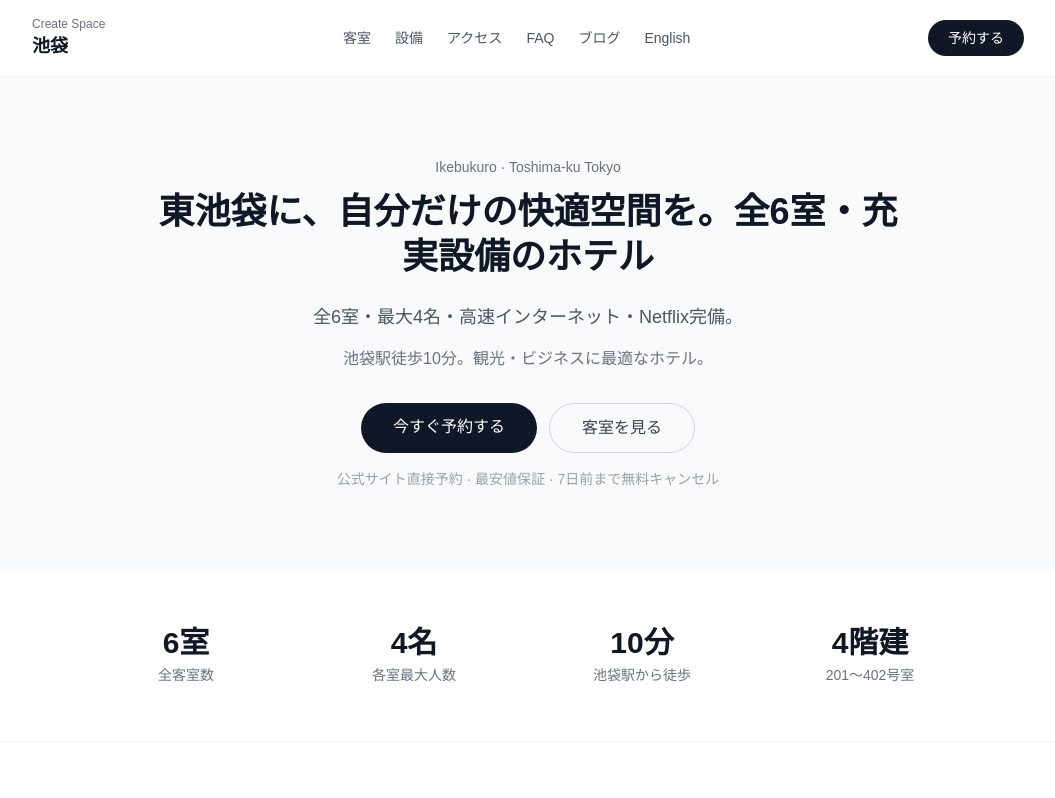
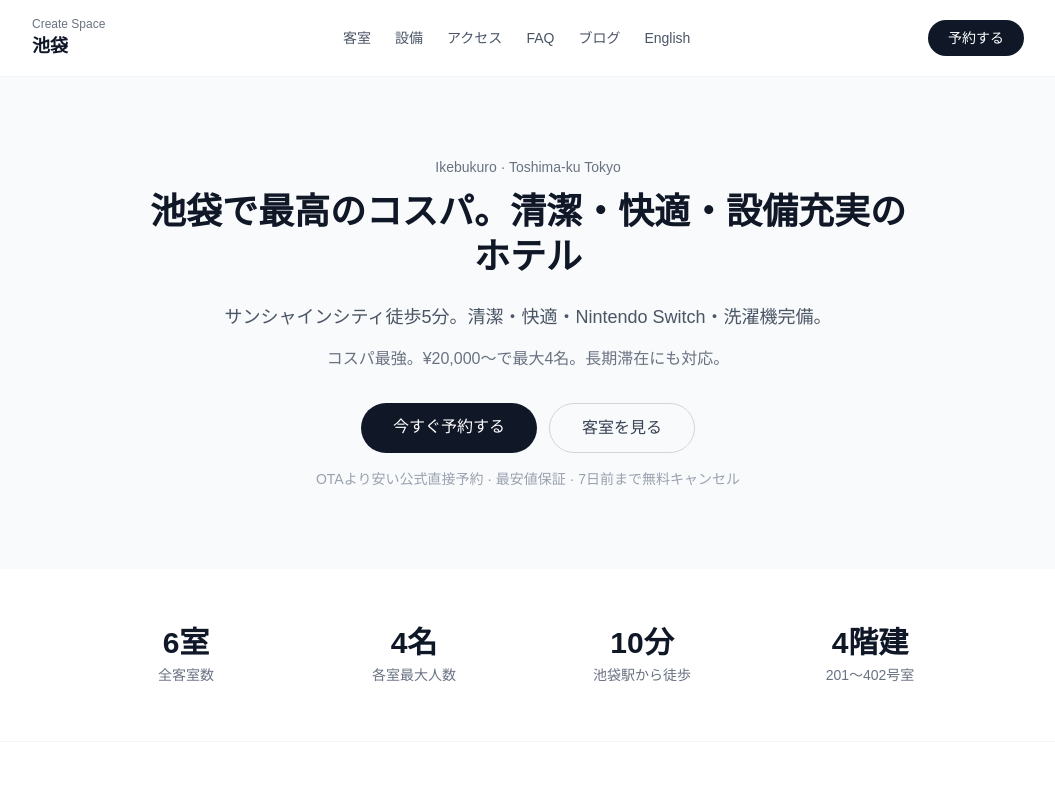
Before and after one commit to billionairesurfclub-boop/create-space-ikebukuro, a Next.js app: page / in a window 1280 px wide. Shown: the top 798 px of the page, without its empty margins (112-1167 px from the left). Built offline with nearby package versions, Linux system fonts and the light colour scheme.

Commit message:
Optimize HP based on reviews: persona, CTA, SEO keywords, pricing transparency

```diff
--- a/app/layout.tsx
+++ b/app/layout.tsx
@@ -12,11 +12,11 @@ export const metadata: Metadata = {
   verification: {
     google: "NBCzX_w_wF2RdfjdOVZcRXM0ZB57hSsgI35-j8f5dW8",
   },
-  title: "クリエイトスペース池袋 | 池袋 全6室・高速インターネット完備のホテル",
+  title: "クリエイトスペース東池袋 | 池袋 コスパ最強 清潔・快適ホテル",
   description:
-    "池袋駅徒歩10分。全6室・最大4名・高速インターネット・Netflix完備。ファミリー・グループ旅行・ビジネスに最適。公式サイト直接予約で最安値保証。",
+    "サンシャインシティ徒歩5分。清潔・快適・Nintendo Switch・洗濯機完備。¥20,000〜で最大4名。長期滞在にも対応。池袋で最高のコスパ。直接予約で最安値保証。",
   keywords:
-    "クリエイトスペース池袋, 池袋 ホテル, 豊島区 ホテル, 池袋 ファミリーホテル, 池袋 グループ旅行, Netflix ホテル 池袋",
+    "クリエイトスペース池袋, 池袋 ホテル, 池袋 コスパ, 池袋 安い ホテル, 東池袋 宿泊, Ikebukuro hotel, Ikebukuro budget hotel, 池袋 ファミリー, サンシャインシティ 近い ホテル, Nintendo Switch ホテル, 洗濯機付き ホテル 池袋, 池袋 長期滞在, Tokyo affordable hotel",
   openGraph: {
     title: "クリエイトスペース池袋 | 池袋 全6室・高速インターネット完備のホテル",
     description:
--- a/app/page.tsx
+++ b/app/page.tsx
@@ -32,13 +32,13 @@ export default function Home() {
           <div className="max-w-3xl mx-auto text-center">
             <p className="text-sm text-gray-500 mb-3">Ikebukuro · Toshima-ku Tokyo</p>
             <h2 className="text-3xl md:text-4xl font-bold text-gray-900 leading-tight mb-6">{hotel.catchcopy.ja}</h2>
-            <p className="text-gray-600 text-lg mb-4">全6室・最大4名・高速インターネット・Netflix完備。</p>
-            <p className="text-gray-500 text-base mb-8">池袋駅徒歩10分。観光・ビジネスに最適なホテル。</p>
+            <p className="text-gray-600 text-lg mb-4">サンシャインシティ徒歩5分。清潔・快適・Nintendo Switch・洗濯機完備。</p>
+            <p className="text-gray-500 text-base mb-8">コスパ最強。¥20,000〜で最大4名。長期滞在にも対応。</p>
             <div className="flex flex-col sm:flex-row gap-3 justify-center">
               <a href="#booking" className="bg-gray-900 text-white px-8 py-3 rounded-full text-base font-medium hover:bg-gray-700 transition">今すぐ予約する</a>
               <a href="#rooms" className="border border-gray-300 text-gray-700 px-8 py-3 rounded-full text-base hover:bg-gray-50 transition">客室を見る</a>
             </div>
-            <p className="text-sm text-gray-400 mt-4">公式サイト直接予約 · 最安値保証 · 7日前まで無料キャンセル</p>
+            <p className="text-sm text-gray-400 mt-4">OTAより安い公式直接予約 · 最安値保証 · 7日前まで無料キャンセル</p>
           </div>
         </section>
 
@@ -176,14 +176,15 @@ export default function Home() {
 
         <section id="booking" className="py-20 px-4 bg-gray-900 text-white">
           <div className="max-w-2xl mx-auto text-center">
-            <h2 className="text-2xl font-bold mb-3">ご予約</h2>
-            <p className="text-gray-400 mb-2">公式サイト直接予約で最安値保証</p>
+            <h2 className="text-2xl font-bold mb-3">池袋で最高のコスパを体験</h2>
+            <p className="text-gray-400 mb-2">OTAより安い公式直接予約 · 最安値保証 · 7日前まで無料キャンセル</p>
             <p className="text-gray-400 text-sm mb-8">チェックイン {hotel.checkIn} · チェックアウト {hotel.checkOut} · {hotel.cancelPolicy}</p>
             <div className="bg-gray-800 rounded-2xl p-6 mb-6">
               <p className="text-3xl font-bold mb-1">¥{hotel.price.min.toLocaleString()}〜</p>
-              <p className="text-gray-400 text-sm">1泊あたり（税込）· 最大4名</p>
+              <p className="text-gray-400 text-sm">1泊あたり（税込）+ 清掃費 ¥4,950 · 最大4名</p>
+              <p className="text-gray-500 text-xs mt-2">4名利用時 1人あたり約¥6,238〜</p>
             </div>
-            <a href={hotel.bookingUrl} className="inline-block bg-white text-gray-900 px-10 py-4 rounded-full text-base font-bold hover:bg-gray-100 transition">空室を確認して予約する</a>
+            <a href={hotel.bookingUrl} target="_blank" className="inline-block bg-white text-gray-900 px-10 py-4 rounded-full text-base font-bold hover:bg-gray-100 transition">今すぐ最安値で予約する</a>
           </div>
         </section>
       </main>
--- a/data/hotel.ts
+++ b/data/hotel.ts
@@ -5,8 +5,8 @@ export const hotel = {
     en: "Create Space Higashi-Ikebukuro",
   },
   catchcopy: {
-    ja: "東池袋に、自分だけの快適空間を。全6室・充実設備のホテル",
-    en: "Your comfortable stay in Higashi-Ikebukuro. 6 rooms with full amenities.",
+    ja: "池袋で最高のコスパ。清潔・快適・設備充実のホテル",
+    en: "Best value in Ikebukuro. Clean, comfortable, fully equipped hotel.",
   },
   address: {
     postalCode: "170-0013",
```
